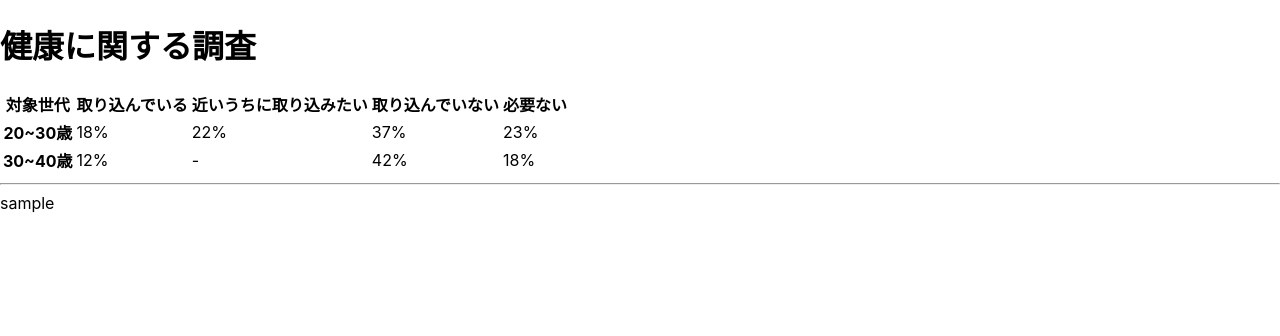
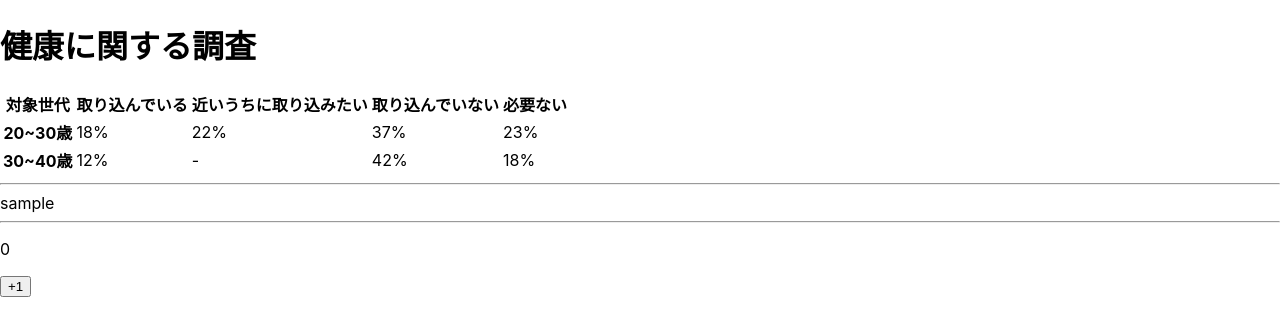
Before and after one commit to Unripe01/react-something, a React (Create React App) app: page / in a window 1280 px wide. Shown: the top 336 px of the page. Built offline with nearby package versions, Linux system fonts and the light colour scheme.

Commit message:
useState

```diff
--- /dev/null
+++ b/src/hooks/useStateComponent.tsx
@@ -0,0 +1,17 @@
+import { useCallback, useState } from "react";
+
+const UseStateComponent: React.FC = () => {
+  const [count, setCount] = useState<number | null>(0);
+  const handleClick = useCallback(() => {
+    setCount((count ?? 0) + 1);
+  }, [count]);
+
+  return (
+    <div>
+      <p>{count}</p>
+      <button onClick={handleClick}>+1</button>
+    </div>
+  );
+};
+
+export default UseStateComponent;
--- a/src/index.tsx
+++ b/src/index.tsx
@@ -5,6 +5,7 @@ import App from './App';
 import reportWebVitals from './reportWebVitals';
 import Table from './table/index'
 import Parent from './hooks/sample';
+import UseStateComponent from './hooks/useStateComponent';
 
 const root = ReactDOM.createRoot(
   document.getElementById('root') as HTMLElement
@@ -15,6 +16,8 @@ root.render(
     <Table />
     <hr />
     <Parent label='sample'></Parent>
+    <hr />
+    <UseStateComponent></UseStateComponent>
   </React.StrictMode>
 );
 
```
